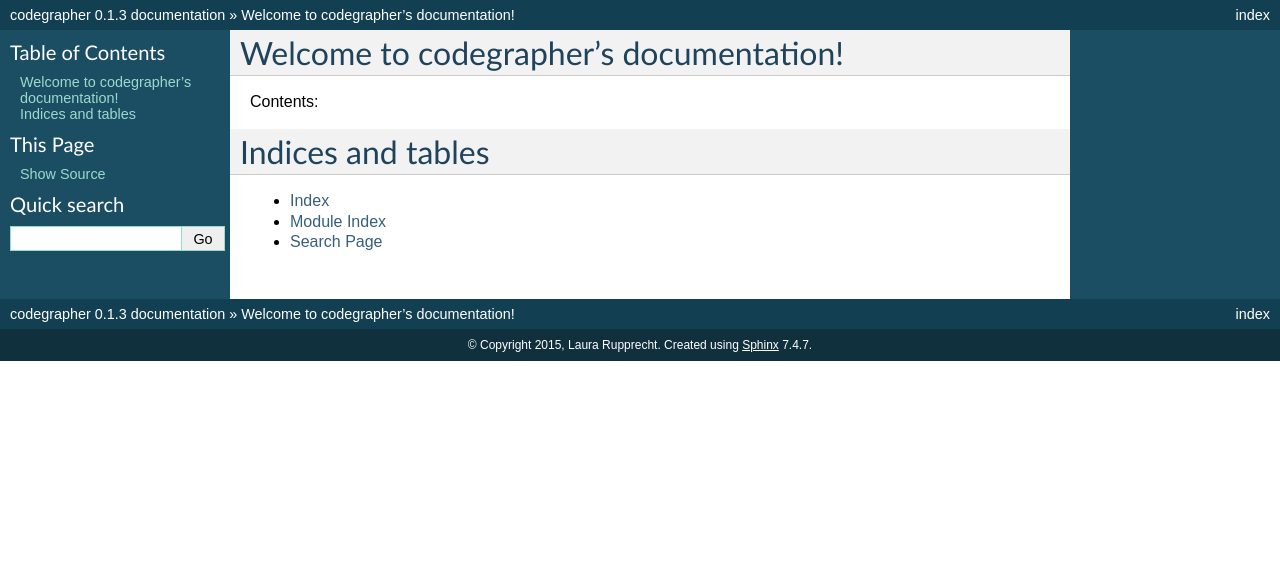
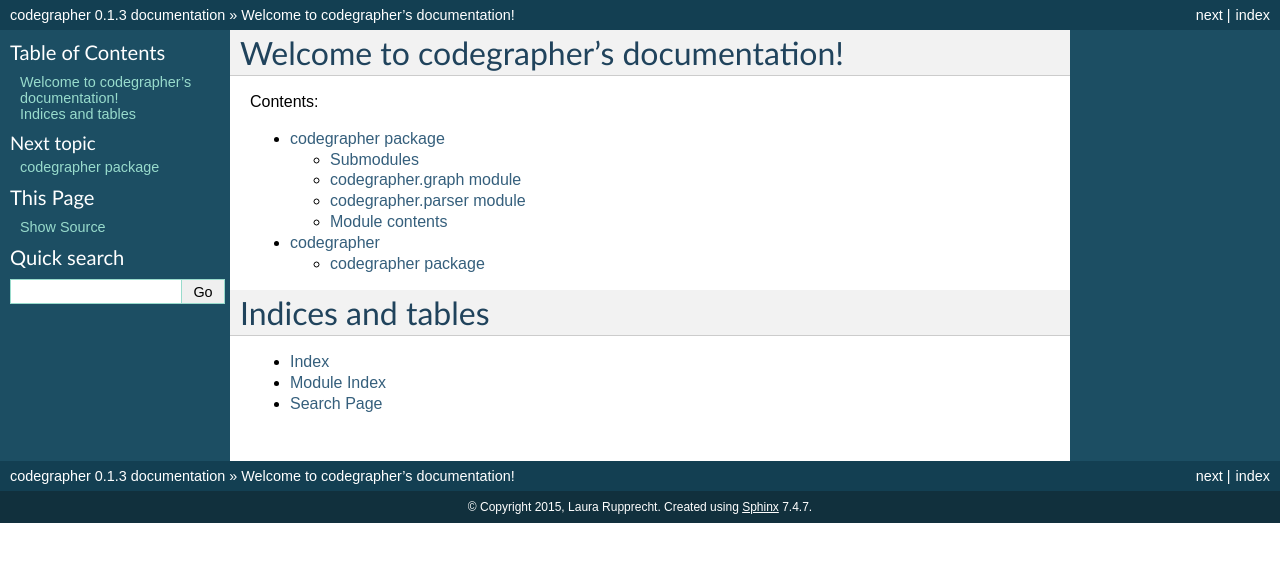
Before and after one commit to LaurEars/codegrapher, a Sphinx documentation site: the page built from docs/index.rst, in a window 1280 px wide. Shown: the top 562 px of the page. Built offline with Sphinx 7.4.7, drawn with Linux system fonts in a browser that asks for light colours.

Commit message:
Add codegrapher and modules to index.rst

```diff
--- /dev/null
+++ b/docs/codegrapher.rst
@@ -0,0 +1,30 @@
+codegrapher package
+===================
+
+Submodules
+----------
+
+codegrapher.graph module
+------------------------
+
+.. automodule:: codegrapher.graph
+    :members:
+    :undoc-members:
+    :show-inheritance:
+
+codegrapher.parser module
+-------------------------
+
+.. automodule:: codegrapher.parser
+    :members:
+    :undoc-members:
+    :show-inheritance:
+
+
+Module contents
+---------------
+
+.. automodule:: codegrapher
+    :members:
+    :undoc-members:
+    :show-inheritance:
--- a/docs/index.rst
+++ b/docs/index.rst
@@ -11,6 +11,8 @@ Contents:
 .. toctree::
    :maxdepth: 2
 
+   codegrapher
+   modules
 
 
 Indices and tables
--- /dev/null
+++ b/docs/modules.rst
@@ -0,0 +1,7 @@
+codegrapher
+===========
+
+.. toctree::
+   :maxdepth: 4
+
+   codegrapher
```
